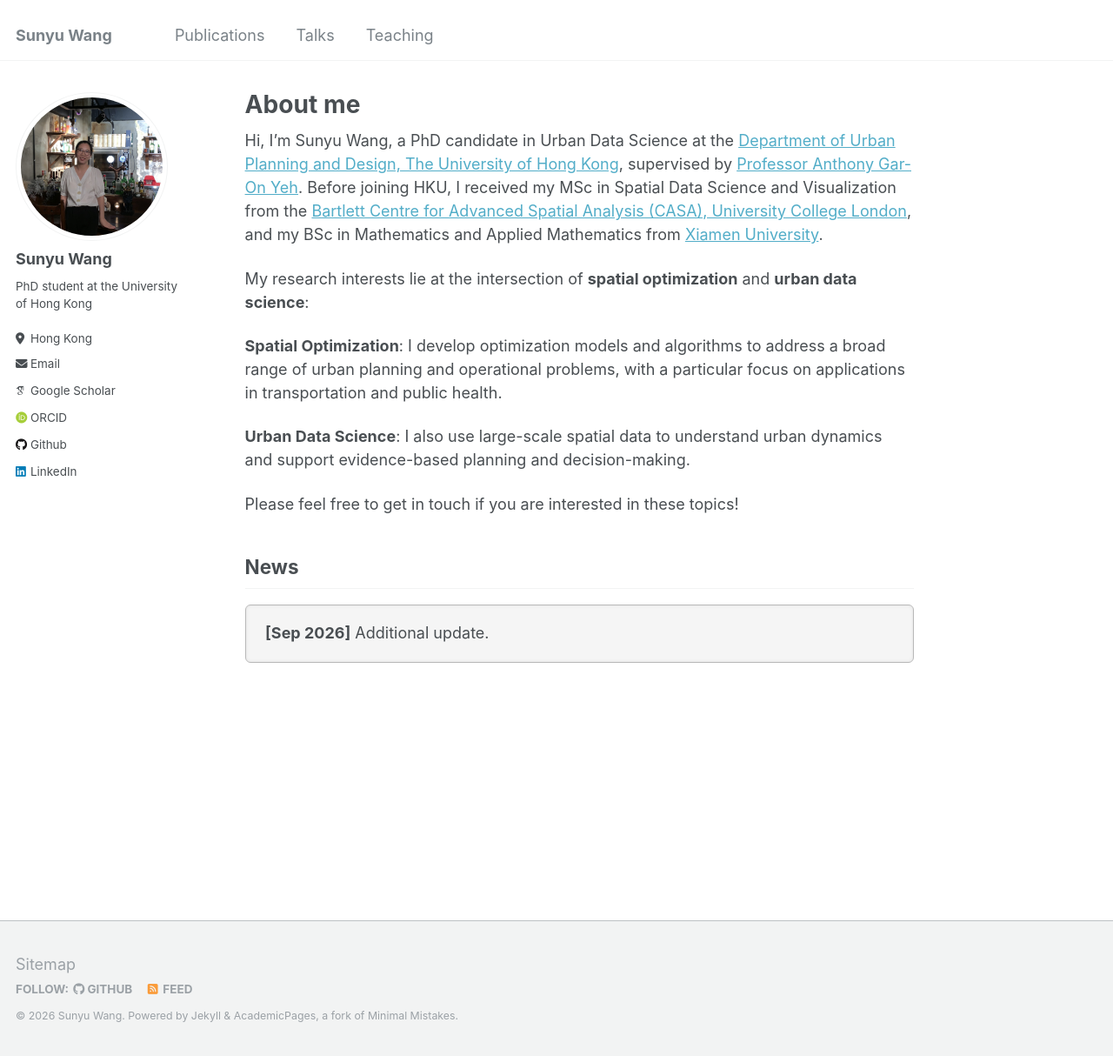
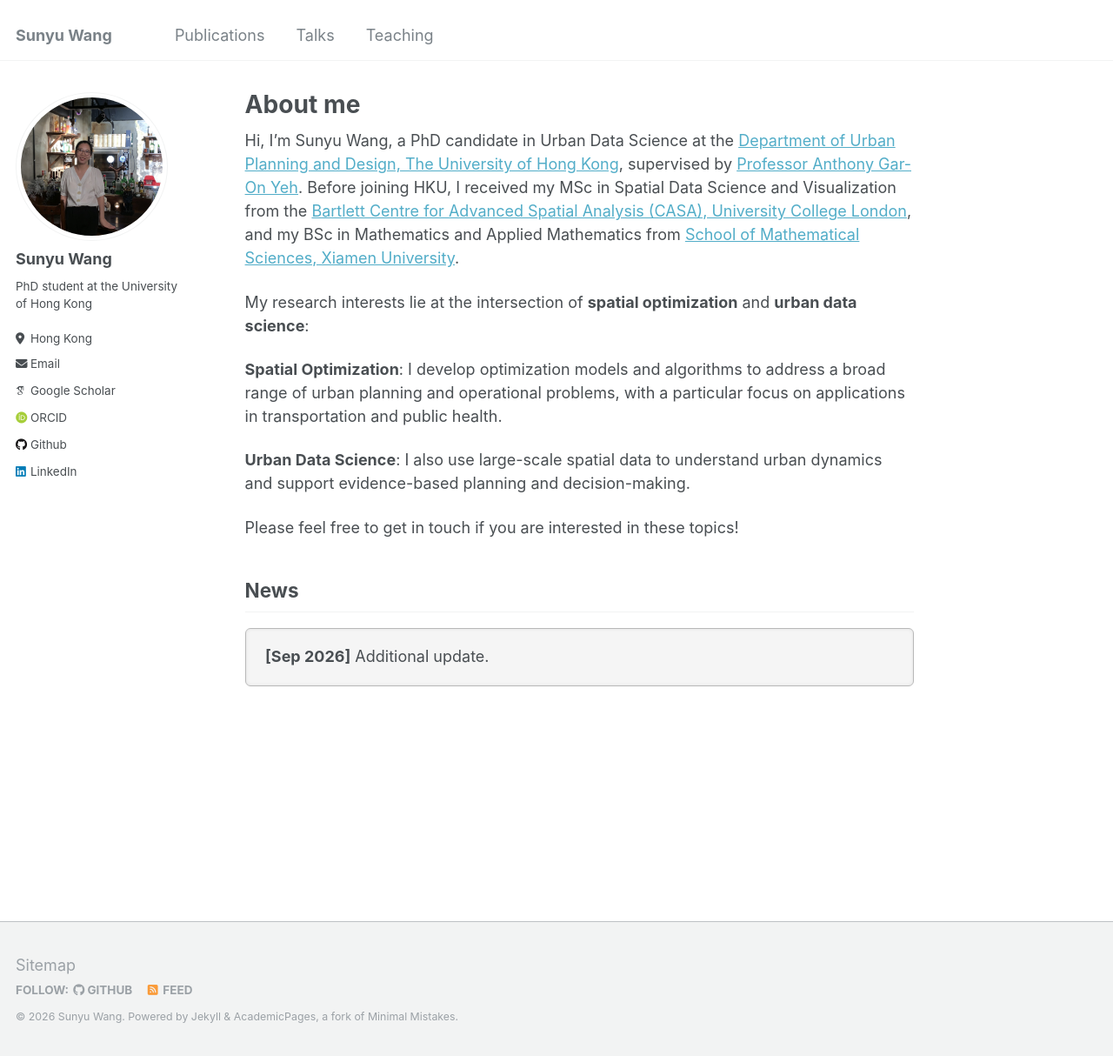
Before and after one commit to sywang-20/sywang-20.github.io, a Jekyll site: the page built from _pages/about.md, in a window 1280 px wide and 1214 px high. Shown: the whole window at 87% size. Built offline with Jekyll 4.4.1, drawn with Linux system fonts in a browser that asks for light colours; some web fonts are replaced.

Commit message:
Clarify educational background in about.md
Updated educational background to specify the 'School of Mathematical Sciences' at Xiamen University.

```diff
--- a/_pages/about.md
+++ b/_pages/about.md
@@ -7,7 +7,7 @@ redirect_from:
   - /about.html
 ---
 
-Hi, I’m Sunyu Wang, a PhD candidate in Urban Data Science at the [Department of Urban Planning and Design, The University of Hong Kong](https://www.arch.hku.hk/departments-and-divisions/department-of-urban-planning-and-design/), supervised by [Professor Anthony Gar-On Yeh](https://www.arch.hku.hk/staff/upad/yeh-anthony-g-o/?dept=upad). Before joining HKU, I received my MSc in Spatial Data Science and Visualization from the [Bartlett Centre for Advanced Spatial Analysis (CASA), University College London](https://www.ucl.ac.uk/bartlett/casa), and my BSc in Mathematics and Applied Mathematics from [Xiamen University](https://math.xmu.edu.cn/).
+Hi, I’m Sunyu Wang, a PhD candidate in Urban Data Science at the [Department of Urban Planning and Design, The University of Hong Kong](https://www.arch.hku.hk/departments-and-divisions/department-of-urban-planning-and-design/), supervised by [Professor Anthony Gar-On Yeh](https://www.arch.hku.hk/staff/upad/yeh-anthony-g-o/?dept=upad). Before joining HKU, I received my MSc in Spatial Data Science and Visualization from the [Bartlett Centre for Advanced Spatial Analysis (CASA), University College London](https://www.ucl.ac.uk/bartlett/casa), and my BSc in Mathematics and Applied Mathematics from [School of Mathematical Sciences, Xiamen University](https://math.xmu.edu.cn/).
 
 
 My research interests lie at the intersection of **spatial optimization** and **urban data science**:
```
